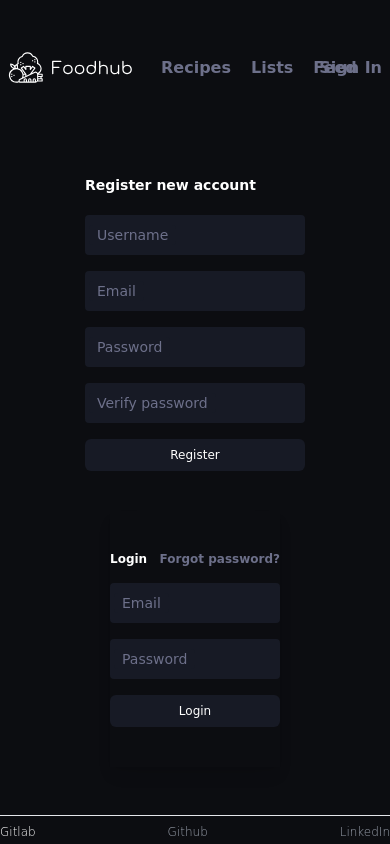
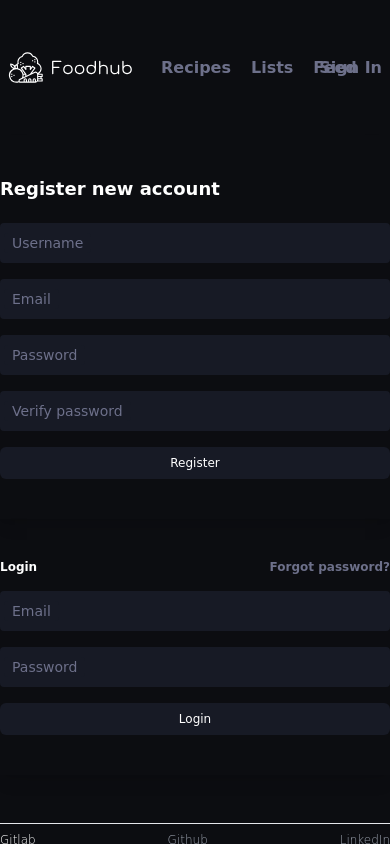
Before and after one commit to 0xSkrra/FoodFE, a React (Create React App) app: page /sign-in in a window 390 px wide. Built offline with nearby package versions, Linux system fonts and the light colour scheme.

Commit message:
refactor login page responsiveness

```diff
--- a/src/Components/Forms/loginForm.tsx
+++ b/src/Components/Forms/loginForm.tsx
@@ -14,7 +14,7 @@ export const LoginForm = () => {
         setIsOpen={() => setIsOpen((prev) => !prev)}
       />
       <form className="flex flex-col items-center md:items-start md:flex-col-reverse sm:flex-row w-full py-10 shadow-lg  sm:rounded-md">
-        <div className="w-full sm:w-1/2">
+        <div className="w-full md:w-1/2 max-w-lg">
           <div className="flex flex-row space-x-2 w-full mb-2">
             <div>
               <h1 className="text-xs text-start mb-2 font-semibold">
@@ -31,8 +31,8 @@ export const LoginForm = () => {
             </div>
           </div>
 
-          <div className=" flex divide-gray-200">
-            <div className=" text-xs space-y-4 sm:text-lg ">
+          <div className=" flex max-w-lg divide-gray-200">
+            <div className=" text-xs w-full space-y-4 sm:text-lg ">
               <FloatLabelInput
                 label={"Email"}
                 value={email}
--- a/src/Components/Forms/registerForm.tsx
+++ b/src/Components/Forms/registerForm.tsx
@@ -7,15 +7,15 @@ export const RegisterForm = () => {
   const [verifyPassword, setVerifyPassword] = useState("")
   const [password, setPassword] = useState("")
   return (
-    <form className="flex flex-col items-center md:items-end md:flex-col-reverse sm:flex-row w-full py-10  sm:rounded-md">
-      <div className="w-full sm:w-1/2 max-w-lg">
+    <form className="flex flex-col items-center md:items-end md:flex-col-reverse sm:flex-row w-full py-10 shadow-lg  sm:rounded-md">
+      <div className="w-full md:w-1/2  max-w-lg">
         <div className="mb-2">
-          <h1 className="text-sm text-start mb-5 font-semibold">
+          <h1 className="md:text-sm text-lg text-start mb-5 font-semibold">
             Register new account
           </h1>
         </div>
         <div className="divide-y divide-gray-200">
-          <div className="xs:text-sm md:text-normal leading-6 space-y-4 sm:leading-7">
+          <div className="md:text-sm lg:text-lg leading-6 space-y-4 sm:leading-7">
             <FloatLabelInput
               label={"Username"}
               value={username}
--- a/src/Components/Layout/index.tsx
+++ b/src/Components/Layout/index.tsx
@@ -12,7 +12,9 @@ const Layout = ({ children }: LayoutProps) => {
           <div className="pt-10">
             <NavBar />
           </div>
-          <div className="container pt-10 primary-bg">{children}</div>
+          <div className="container pt-10 primary-bg min-w-full">
+            {children}
+          </div>
           <div>
             <Footer />
           </div>
--- a/src/Pages/SignInPage.tsx
+++ b/src/Pages/SignInPage.tsx
@@ -3,12 +3,11 @@ import { RegisterForm } from "../Components/Forms/registerForm"
 
 const SignInPage = () => {
   return (
-    <div className=" flex flex-col w-full h-full justify-center items-center sm:flex-row">
-      <div className="flex basis-5/12 h-5/6 items-center">
+    <div className=" flex flex-col w-full h-full justify-center xs:space-x-24 md:space-x-48 items-center md:flex-row">
+      <div className="flex basis-6/12 w-full h-full items-center">
         <RegisterForm />
       </div>
-      <div className="basis-2/12"></div>
-      <div className="flex basis-5/12 h-5/6 items-center">
+      <div className="flex basis-6/12 w-full h-full items-center">
         <LoginForm />
       </div>
     </div>
```
